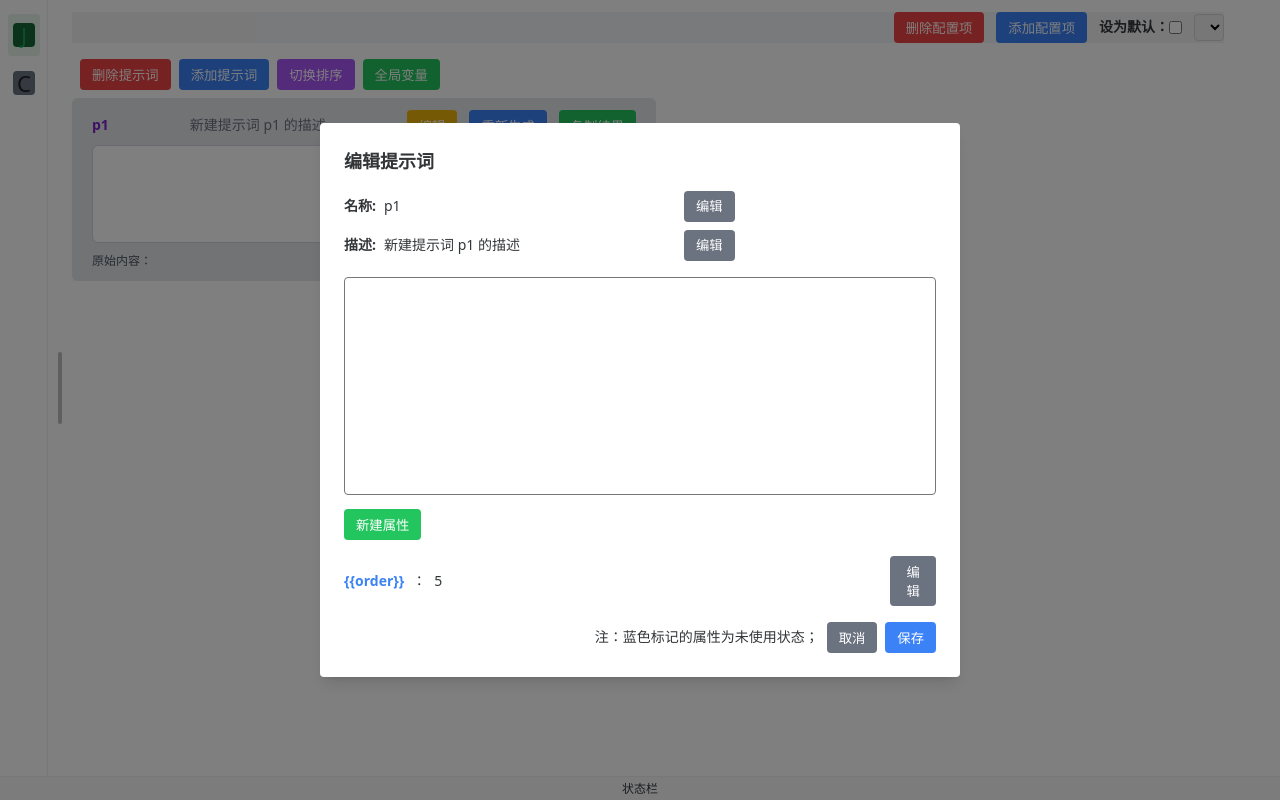
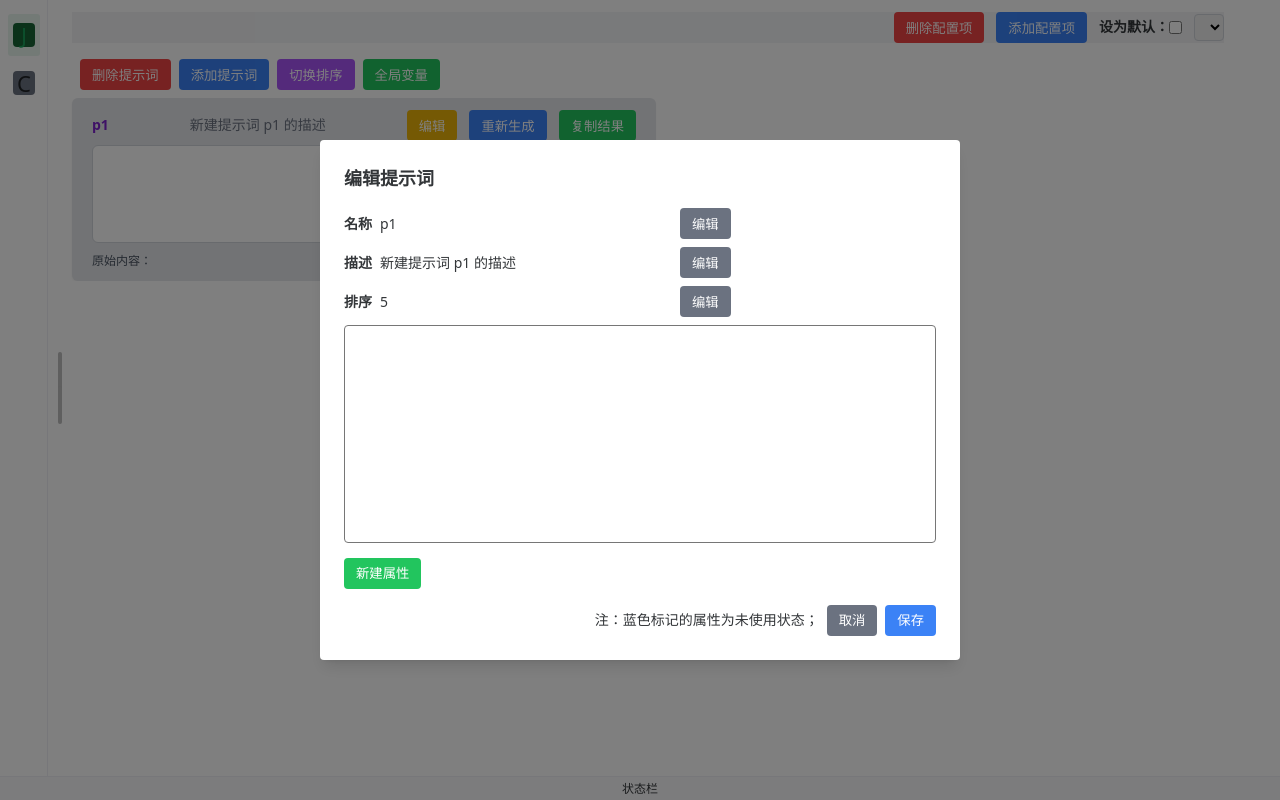
Before and after one commit to wdssmq/AI-Jumon, a Vue app: page / in a window 1280 px wide. Both pictures are taken after a click on the button "添加提示词". Built offline with nearby package versions, Linux system fonts and the light colour scheme.

Commit message:
up-vue. 提示词编辑表单增加排序字段；固有属性表单组件

```diff
--- a/eslint.config.js
+++ b/eslint.config.js
@@ -11,5 +11,6 @@ export default antfu({
     'unused-imports/no-unused-vars': ['error', { vars: 'all', varsIgnorePattern: '^_', args: 'all', argsIgnorePattern: '^_' }],
     'unused-imports/no-unused-imports': ['error', { vars: 'all', varsIgnorePattern: '^_' }],
     'node/prefer-global/process': ['off'],
+    'vue/one-component-per-file': ['off'],
   },
 });
--- a/src/components/EdtPrompts.vue
+++ b/src/components/EdtPrompts.vue
@@ -94,9 +94,10 @@ function deleteAttribute(key: string) {
   delete attributesEditState.value[key];
 }
 
-// 获取其他属性（排除 name, desc, content）
+// 固有属性外的其他属性
 const otherAttributes = computed(() => {
-  const excludedKeys = ['name', 'desc', 'content', 'result'];
+  const excludedKeys = ['name', 'desc', 'content', 'result', 'order'];
+  // TODO 返回内容需要改为对象
   return Object.entries(prompt).filter(([key]) => !excludedKeys.includes(key));
 });
 
@@ -137,6 +138,50 @@ const EditButton = defineComponent({
     };
   },
 });
+
+// 固有属性编辑组件
+const AttributeEditor = defineComponent({
+  props: {
+    label: {
+      type: String,
+      required: true,
+    },
+    modelValue: {
+      type: String,
+      required: true,
+    },
+    isEditing: {
+      type: Boolean,
+      required: true,
+    },
+    onToggle: {
+      type: Function,
+      required: true,
+    },
+    onUpdate: {
+      type: Function,
+      required: true,
+    },
+  },
+  setup(props) {
+    return () => {
+      return h('div', { class: 'mb-2 flex items-center gap-2' }, [
+        h('strong', {}, props.label),
+        props.isEditing
+          ? h('input', {
+              value: props.modelValue,
+              class: 'w73 border rounded p-1',
+              onInput: (e: Event) => props.onUpdate((e.target as HTMLInputElement).value),
+            })
+          : h('span', { class: 'w73' }, props.modelValue),
+        h(EditButton, {
+          isEditing: props.isEditing,
+          onToggle: props.onToggle,
+        }),
+      ]);
+    };
+  },
+});
 </script>
 
 <template>
@@ -152,45 +197,29 @@ const EditButton = defineComponent({
         编辑提示词
       </h2>
 
-      <div class="mb-2 flex items-center gap-2">
-        <strong>名称:</strong>
-        <input
-          v-if="attributesEditState.name"
-          v-model="prompt.name"
-          class="w73 border rounded p-1"
-          :name="prompt.name"
-        >
-        <span
-          v-else
-          class="w73"
-        >
-          {{ prompt.name }}
-        </span>
-        <EditButton
-          :is-editing="attributesEditState.name"
-          :on-toggle="() => (attributesEditState.name = !attributesEditState.name)"
-        />
-      </div>
+      <AttributeEditor
+        label="名称"
+        :on-update="(val: string) => prompt.name = val"
+        :on-toggle="() => attributesEditState.name = !attributesEditState.name"
+        :model-value="prompt.name"
+        :is-editing="attributesEditState.name"
+      />
 
-      <div class="mb-4 flex items-center gap-2">
-        <strong>描述:</strong>
-        <input
-          v-if="attributesEditState.desc"
-          v-model="prompt.desc"
-          class="w73 border rounded p-1"
-          :name="prompt.name"
-        >
-        <span
-          v-else
-          class="w73"
-        >
-          {{ prompt.desc }}
-        </span>
-        <EditButton
-          :is-editing="attributesEditState.desc"
-          :on-toggle="() => (attributesEditState.desc = !attributesEditState.desc)"
-        />
-      </div>
+      <AttributeEditor
+        label="描述"
+        :on-update="(val: string) => prompt.desc = val"
+        :on-toggle="() => attributesEditState.desc = !attributesEditState.desc"
+        :model-value="prompt.desc"
+        :is-editing="attributesEditState.desc"
+      />
+
+      <AttributeEditor
+        label="排序"
+        :on-update="(val: string) => prompt.order = Number(val)"
+        :on-toggle="() => attributesEditState.order = !attributesEditState.order"
+        :model-value="prompt.order.toString()"
+        :is-editing="attributesEditState.order"
+      />
 
       <!-- 主要内容编辑框 -->
       <textarea
--- a/src/jumon/indexParser.ts
+++ b/src/jumon/indexParser.ts
@@ -5,7 +5,7 @@ interface Item {
 
 interface Prompt {
   name: string
-  desc?: string
+  desc: string
   order: number
   content: string
   items?: Item[]
```
